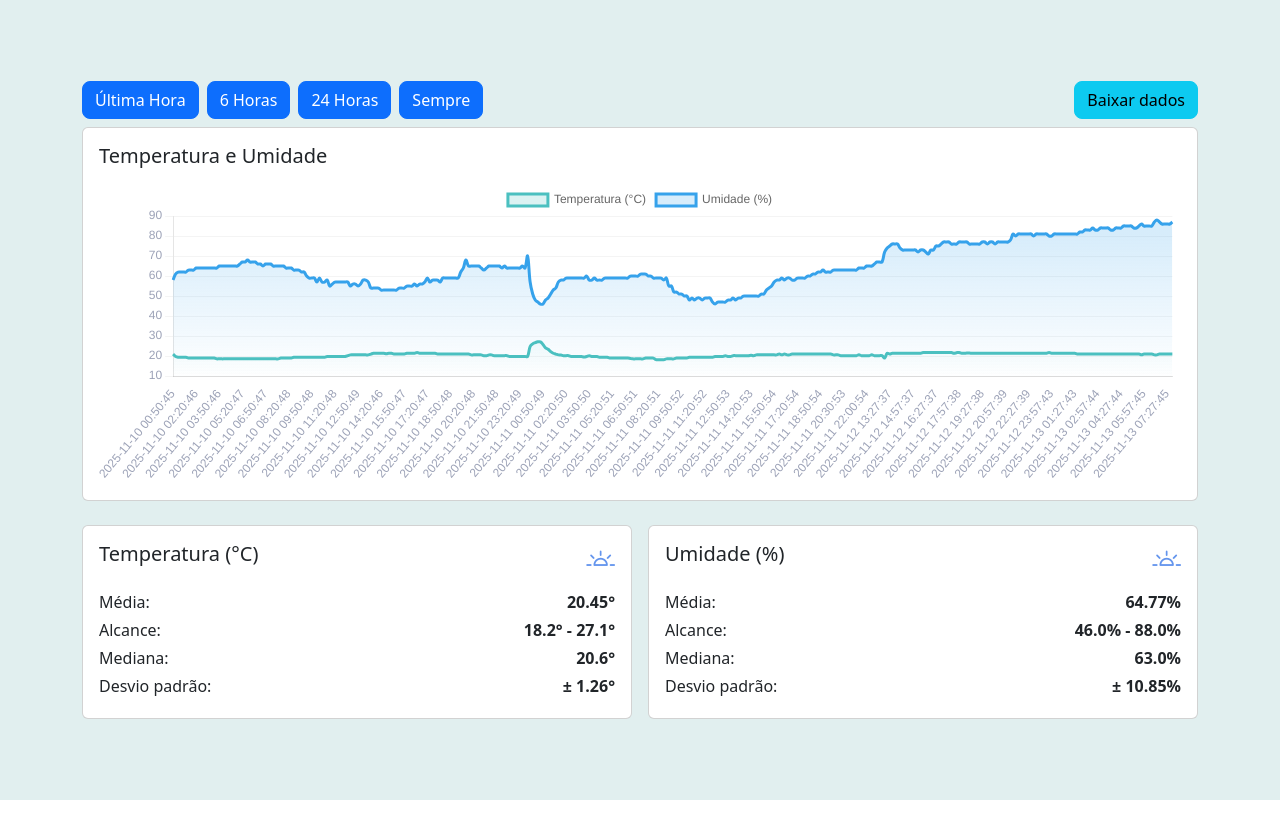
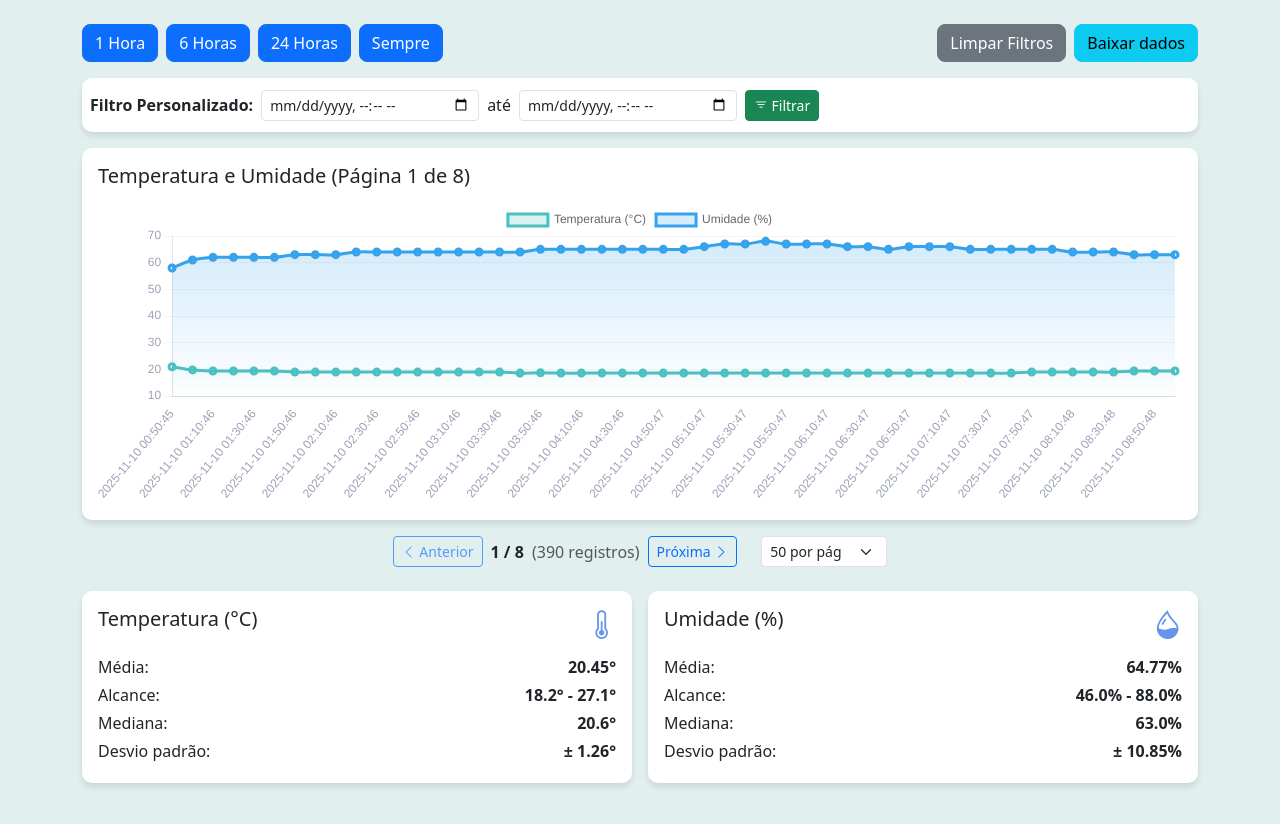
Before and after one commit to CristianMB2255/trabalho-IoT, a Flask app: page / in a window 1280 px wide. Before the commit the page ends 800 px from the top, so only its background shows below. Run offline with Flask 3, Linux system fonts and the light colour scheme.

Commit message:
Projeto IoT

```diff
--- a/app.py
+++ b/app.py
@@ -4,6 +4,7 @@ from flask import Flask, render_template, jsonify, request, send_file
 import threading
 import json
 import io
+import math
 
 app = Flask(__name__)
 
@@ -28,63 +29,128 @@ def calculate_stats(series):
         "std_dev": std_dev_val
     }
 
-def get_processed_data(timeframe_hours):
+def get_processed_data(timeframe_hours='all', start_date=None, end_date=None, page=1, limit=100):
     with file_lock:
         try:
             df = pd.read_csv(DATA_FILE)
-
             df['timestamp'] = pd.to_datetime(df['timestamp'])
 
         except (FileNotFoundError, pd.errors.EmptyDataError):
-            print("Arquivo data.csv não encontrado ou vazio. Aguardando dados...")
+            print("Arquivo data.csv não encontrado ou vazio.")
             empty_stats = calculate_stats(pd.Series(dtype=float))
-            return { "data": [], "timeframe_hours": timeframe_hours, "temperature_infos": empty_stats, "humidity_infos": empty_stats }
+            return {
+                "data": [],
+                "timeframe_hours": timeframe_hours,
+                "temperature_infos": empty_stats,
+                "humidity_infos": empty_stats,
+                "pagination": { "page": 1, "limit": limit, "total_pages": 1, "total_records": 0 }
+            }
         except Exception as e:
             print(f"Erro ao ler o CSV: {e}")
             empty_stats = calculate_stats(pd.Series(dtype=float))
-            return { "data": [], "timeframe_hours": timeframe_hours, "temperature_infos": empty_stats, "humidity_infos": empty_stats }
+            return {
+                "data": [],
+                "timeframe_hours": timeframe_hours,
+                "temperature_infos": empty_stats,
+                "humidity_infos": empty_stats,
+                "pagination": { "page": 1, "limit": limit, "total_pages": 1, "total_records": 0 }
+            }
 
-    cutoff_time = dt.datetime.now() - dt.timedelta(hours=timeframe_hours) if timeframe_hours != 'all' else df['timestamp'].min()
-    filtered_df = df[df['timestamp'] >= cutoff_time].copy()
+    if start_date and end_date:
+        try:
+            s_date = pd.to_datetime(start_date)
+            e_date = pd.to_datetime(end_date)
+            filtered_df = df[(df['timestamp'] >= s_date) & (df['timestamp'] <= e_date)].copy()
+        except Exception as e:
+            print(f"Erro ao converter datas: {e}")
+            filtered_df = df.copy()
+    else:
+        cutoff_time = dt.datetime.now() - dt.timedelta(hours=timeframe_hours) if timeframe_hours != 'all' else df['timestamp'].min()
+        filtered_df = df[df['timestamp'] >= cutoff_time].copy()
 
     temperature_stats = calculate_stats(filtered_df['temperature'])
     humidity_stats = calculate_stats(filtered_df['humidity'])
 
+    total_records = len(filtered_df)
+    total_pages = math.ceil(total_records / limit)
+
+    if page < 1: page = 1
+    if page > total_pages and total_pages > 0: page = total_pages
+
+    start_index = (page - 1) * limit
+    end_index = start_index + limit
+
+    paginated_df = filtered_df.iloc[start_index:end_index].copy()
+
     data_list = []
-    if not filtered_df.empty:
-        filtered_df['timestamp'] = filtered_df['timestamp'].dt.strftime('%Y-%m-%d %H:%M:%S')
-        data_list = filtered_df.to_dict('records')
+    if not paginated_df.empty:
+        paginated_df['timestamp'] = paginated_df['timestamp'].dt.strftime('%Y-%m-%d %H:%M:%S')
+        data_list = paginated_df.to_dict('records')
 
     final_data = {
         "data": data_list,
         "timeframe_hours": timeframe_hours,
         "temperature_infos": temperature_stats,
-        "humidity_infos": humidity_stats
+        "humidity_infos": humidity_stats,
+        "pagination": {
+            "page": page,
+            "limit": limit,
+            "total_pages": total_pages,
+            "total_records": total_records
+        }
     }
 
     return final_data
 
 @app.route("/")
 def index():
+    start_date = request.args.get('start_date')
+    end_date = request.args.get('end_date')
     filter_arg = request.args.get('filter', 'all')
+
+    try:
+        page = int(request.args.get('page', 1))
+    except ValueError:
+        page = 1
+
+    try:
+        limit = int(request.args.get('limit', 50))
+    except ValueError:
+        limit = 50
+
     timeframe_hours = 'all'
-    if filter_arg != 'all':
-        try:
-            timeframe_hours = float(filter_arg[:-1])
-        except:
-            timeframe_hours = 'all'
 
-    data_to_render = get_processed_data(timeframe_hours=timeframe_hours)
-    return render_template("index.html", data=data_to_render)
+    if not start_date and not end_date:
+        if filter_arg != 'all':
+            try:
+                timeframe_hours = float(filter_arg[:-1])
+            except:
+                timeframe_hours = 'all'
+
+    data_to_render = get_processed_data(
+        timeframe_hours=timeframe_hours,
+        start_date=start_date,
+        end_date=end_date,
+        page=page,
+        limit=limit
+    )
+
+    return render_template(
+        "index.html",
+        data=data_to_render,
+        start_date=start_date,
+        end_date=end_date,
+        current_filter=filter_arg
+    )
 
 @app.route("/json/all")
 def api_all_data():
-    processed_data = get_processed_data(timeframe_hours='all')
+    processed_data = get_processed_data(timeframe_hours='all', limit=1000000)
     return jsonify(processed_data)
 
 @app.route("/json/export")
 def api_export_data():
-    processed_data = processed_data = get_processed_data(timeframe_hours='all')
+    processed_data = get_processed_data(timeframe_hours='all', limit=1000000)
     try:
         json_data = json.dumps(processed_data, indent=4)
         buffer = io.BytesIO()
--- a/static/styles.css
+++ b/static/styles.css
@@ -1,8 +1,25 @@
 body {
     background-color: rgb(225, 239, 239);
     margin: 0;
-    height: 100vh;
-    display: flex;
-    justify-content: center;
-    align-items: center;
-  }
+    min-height: 100vh;
+}
+
+.container {
+    padding-bottom: 2rem;
+}
+
+.card {
+    border: none;
+    box-shadow: 0 4px 6px rgba(0, 0, 0, 0.1);
+    border-radius: 10px;
+}
+
+.btns-group .btn {
+    font-weight: 500;
+}
+
+.chart {
+    position: relative;
+    height: 300px;
+    width: 100%;
+}
--- a/templates/index.html
+++ b/templates/index.html
@@ -5,120 +5,158 @@
     <meta charset="UTF-8">
     <meta name="viewport" content="width=device-width, initial-scale=1.0">
     <link href="https://cdn.jsdelivr.net/npm/bootstrap@5.3.8/dist/css/bootstrap.min.css" rel="stylesheet"
-        integrity="sha384-sRIl4kxILFvY47J16cr9ZwB07vP4J8+LH7qKQnuqkuIAvNWLzeN8tE5YBujZqJLB" crossorigin="anonymous">
+        xintegrity="sha384-sRIl4kxILFvY47J16cr9ZwB07vP4J8+LH7qKQnuqkuIAvNWLzeN8tE5YBujZqJLB" crossorigin="anonymous">
     <link rel="stylesheet" href="https://cdn.jsdelivr.net/npm/bootstrap-icons@1.13.1/font/bootstrap-icons.min.css">
     <link rel="stylesheet" href="./static/styles.css">
-
-    <title>Document</title>
+    <title>Monitoramento</title>
 </head>
 
 <body>
-    <div class="container">
-        <div class="btns-group mb-2 d-flex gap-2">
-            <button type="button" class="btn btn-primary rounded-3" value="1h">Última Hora</button>
-            <button type="button" class="btn btn-primary rounded-3" value="6h">6 Horas</button>
-            <button type="button" class="btn btn-primary rounded-3" value="24h">24 Horas</button>
-            <button type="button" class="btn btn-primary rounded-3" value="all">Sempre</button>
-            <a type="button" class="btn btn-info ms-auto rounded-3" href="/json/export" download>Baixar dados</a>
+    <div class="container my-4">
+        <div class="d-flex flex-wrap gap-2 mb-3 align-items-center justify-content-between">
+            <div class="btns-group d-flex gap-2">
+                <button type="button" class="btn btn-primary rounded-3" value="1h">1 Hora</button>
+                <button type="button" class="btn btn-primary rounded-3" value="6h">6 Horas</button>
+                <button type="button" class="btn btn-primary rounded-3" value="24h">24 Horas</button>
+                <button type="button" class="btn btn-primary rounded-3" value="all">Sempre</button>
+            </div>
+            <div class="d-flex gap-2">
+                 <a href="/" class="btn btn-secondary rounded-3">Limpar Filtros</a>
+                 <a type="button" class="btn btn-info rounded-3" href="/json/export" download>Baixar dados</a>
+            </div>
         </div>
+
+        <div class="card mb-3">
+            <div class="card-body p-2">
+                <div class="row g-2 align-items-center">
+                    <div class="col-auto">
+                        <label class="col-form-label fw-bold">Filtro Personalizado:</label>
+                    </div>
+                    <div class="col-auto">
+                        <input type="datetime-local" class="form-control form-control-sm" id="start-date" value="{{ start_date if start_date else '' }}">
+                    </div>
+                    <div class="col-auto">
+                        <span>até</span>
+                    </div>
+                    <div class="col-auto">
+                        <input type="datetime-local" class="form-control form-control-sm" id="end-date" value="{{ end_date if end_date else '' }}">
+                    </div>
+                    <div class="col-auto">
+                        <button type="button" class="btn btn-sm btn-success" id="btn-custom-filter">
+                            <i class="bi bi-filter"></i> Filtrar
+                        </button>
+                    </div>
+                </div>
+            </div>
+        </div>
+
         <div class="card">
             <div class="card-body p-3">
-                <h5 class="mb-3">Temperatura e Umidade</h5>
+                <h5 class="mb-3">Temperatura e Umidade (Página {{ data.pagination.page }} de {{ data.pagination.total_pages }})</h5>
                 <div class="chart">
                     <canvas id="line-chart-gradient" height="300"></canvas>
                 </div>
             </div>
         </div>
+
+        <div class="d-flex justify-content-center align-items-center mt-3 gap-2">
+            <button class="btn btn-outline-primary btn-sm" id="prev-page" {% if data.pagination.page <= 1 %}disabled{% endif %}>
+                <i class="bi bi-chevron-left"></i> Anterior
+            </button>
+
+            <span class="fw-bold">
+                {{ data.pagination.page }} / {{ data.pagination.total_pages }}
+                <span class="text-muted fw-normal ms-1">({{ data.pagination.total_records }} registros)</span>
+            </span>
+
+            <button class="btn btn-outline-primary btn-sm" id="next-page" {% if data.pagination.page >= data.pagination.total_pages %}disabled{% endif %}>
+                Próxima <i class="bi bi-chevron-right"></i>
+            </button>
+
+            <select id="limit-selector" class="form-select form-select-sm w-auto ms-3">
+                <option value="25" {% if data.pagination.limit == 25 %}selected{% endif %}>25 por pág</option>
+                <option value="50" {% if data.pagination.limit == 50 %}selected{% endif %}>50 por pág</option>
+                <option value="100" {% if data.pagination.limit == 100 %}selected{% endif %}>100 por pág</option>
+            </select>
+        </div>
+
         <div class="container d-inline-flex justify-content-between gap-3 mt-4 p-0">
             <div class="card flex-fill" style="width: 18rem;">
                 <div class="card-body d-flex flex-column">
                     <h5 class="card-title d-flex">
                         <p class="p-0">Temperatura (°C)</p>
-                        <i class="bi bi-brightness-alt-high ms-auto p-0"
-                            style="font-size: 1.8rem; color: cornflowerblue;"></i>
+                        <i class="bi bi-thermometer-half ms-auto p-0" style="font-size: 1.8rem; color: cornflowerblue;"></i>
                     </h5>
-                    <p class="card-text mb-1 d-flex">
-                        Média:
-                        <strong class="ms-auto p-0">
-                            {{ data.temperature_infos.avg }}°
-                        </strong>
-                    </p>
-                    <p class="card-text mb-1 d-flex">
-                        Alcance:
-                        <strong class="ms-auto p-0">
-                            {{ data.temperature_infos.min }}° - {{ data.temperature_infos.max }}°
-                        </strong>
-                    </p>
-                    <p class="card-text mb-1 d-flex">
-                        Mediana:
-                        <strong class="ms-auto p-0">
-                            {{ data.temperature_infos.median }}°
-                        </strong>
-                    </p>
-                    <p class="card-text mb-1 d-flex">
-                        Desvio padrão:
-                        <strong class="ms-auto p-0">
-                            ± {{ data.temperature_infos.std_dev }}°
-                        </strong>
-                    </p>
+                    <p class="card-text mb-1 d-flex">Média: <strong class="ms-auto p-0">{{ data.temperature_infos.avg }}°</strong></p>
+                    <p class="card-text mb-1 d-flex">Alcance: <strong class="ms-auto p-0">{{ data.temperature_infos.min }}° - {{ data.temperature_infos.max }}°</strong></p>
+                    <p class="card-text mb-1 d-flex">Mediana: <strong class="ms-auto p-0">{{ data.temperature_infos.median }}°</strong></p>
+                    <p class="card-text mb-1 d-flex">Desvio padrão: <strong class="ms-auto p-0">± {{ data.temperature_infos.std_dev }}°</strong></p>
                 </div>
             </div>
             <div class="card flex-fill" style="width: 18rem;">
                 <div class="card-body d-flex flex-column">
                     <h5 class="card-title d-flex">
                         <p class="p-0">Umidade (%)</p>
-                        <i class="bi bi-brightness-alt-high ms-auto p-0"
-                            style="font-size: 1.8rem; color: cornflowerblue;"></i>
+                        <i class="bi bi-droplet-half ms-auto p-0" style="font-size: 1.8rem; color: cornflowerblue;"></i>
                     </h5>
-                    <p class="card-text mb-1 d-flex">
-                        Média:
-                        <strong class="ms-auto p-0">
-                            {{ data.humidity_infos.avg }}%
-                        </strong>
-                    </p>
-                    <p class="card-text mb-1 d-flex">
-                        Alcance:
-                        <strong class="ms-auto p-0">
-                            {{ data.humidity_infos.min }}% - {{ data.humidity_infos.max }}%
-                        </strong>
-                    </p>
-                    <p class="card-text mb-1 d-flex">
-                        Mediana:
-                        <strong class="ms-auto p-0">
-                            {{ data.humidity_infos.median }}%
-                        </strong>
-                    </p>
-                    <p class="card-text mb-1 d-flex">
-                        Desvio padrão:
-                        <strong class="ms-auto p-0">
-                            ± {{ data.humidity_infos.std_dev }}%
-                        </strong>
-                    </p>
+                    <p class="card-text mb-1 d-flex">Média: <strong class="ms-auto p-0">{{ data.humidity_infos.avg }}%</strong></p>
+                    <p class="card-text mb-1 d-flex">Alcance: <strong class="ms-auto p-0">{{ data.humidity_infos.min }}% - {{ data.humidity_infos.max }}%</strong></p>
+                    <p class="card-text mb-1 d-flex">Mediana: <strong class="ms-auto p-0">{{ data.humidity_infos.median }}%</strong></p>
+                    <p class="card-text mb-1 d-flex">Desvio padrão: <strong class="ms-auto p-0">± {{ data.humidity_infos.std_dev }}%</strong></p>
                 </div>
             </div>
         </div>
     </div>
 
     <script src="https://cdn.jsdelivr.net/npm/chart.js"></script>
-    <script src="https://cdn.jsdelivr.net/npm/@popperjs/core@2.11.8/dist/umd/popper.min.js"
-        integrity="sha384-I7E8VVD/ismYTF4hNIPjVp/Zjvgyol6VFvRkX/vR+Vc4jQkC+hVqc2pM8ODewa9r"
-        crossorigin="anonymous"></script>
-    <script src="https://cdn.jsdelivr.net/npm/bootstrap@5.3.8/dist/js/bootstrap.min.js"
-        integrity="sha384-G/EV+4j2dNv+tEPo3++6LCgdCROaejBqfUeNjuKAiuXbjrxilcCdDz6ZAVfHWe1Y"
-        crossorigin="anonymous"></script>
+    <script src="https://cdn.jsdelivr.net/npm/@popperjs/core@2.11.8/dist/umd/popper.min.js" crossorigin="anonymous"></script>
+    <script src="https://cdn.jsdelivr.net/npm/bootstrap@5.3.8/dist/js/bootstrap.min.js" crossorigin="anonymous"></script>
 
     <script>
+        function updateUrl(params) {
+            const url = new URL(window.location.href);
+            for (const key in params) {
+                url.searchParams.set(key, params[key]);
+            }
+            window.location.href = url.toString();
+        }
+
         document.querySelectorAll('.btns-group button').forEach(button => {
             button.addEventListener('click', () => {
                 const filterValue = button.value;
                 if (!filterValue) return;
-
-                window.location.href = `/?filter=${encodeURIComponent(filterValue)}`;
+                window.location.href = `/?filter=${encodeURIComponent(filterValue)}&page=1`;
             });
         });
 
+        document.getElementById('btn-custom-filter').addEventListener('click', () => {
+            const startDate = document.getElementById('start-date').value;
+            const endDate = document.getElementById('end-date').value;
+            if (startDate && endDate) {
+                window.location.href = `/?start_date=${encodeURIComponent(startDate)}&end_date=${encodeURIComponent(endDate)}&page=1`;
+            } else {
+                alert('Por favor, selecione a data de início e fim.');
+            }
+        });
+
+        const currentPage = {{ data.pagination.page }};
+        const currentLimit = {{ data.pagination.limit }};
+
+        document.getElementById('prev-page').addEventListener('click', () => {
+            if (currentPage > 1) {
+                updateUrl({ page: currentPage - 1 });
+            }
+        });
+
+        document.getElementById('next-page').addEventListener('click', () => {
+            updateUrl({ page: currentPage + 1 });
+        });
+
+        document.getElementById('limit-selector').addEventListener('change', (e) => {
+            updateUrl({ limit: e.target.value, page: 1 });
+        });
+
         const chartData = {{ data | tojson | safe }};
-
         const labels = chartData.data.map(item => item.timestamp);
         const tempValues = chartData.data.map(item => item.temperature);
         const humValues = chartData.data.map(item => item.humidity);
@@ -148,7 +186,7 @@
                         borderWidth: 3,
                         tension: 0.4,
                         fill: true,
-                        pointRadius: 0
+                        pointRadius: 3
                     },
                     {
                         label: "Umidade (%)",
@@ -158,29 +196,20 @@
                         borderWidth: 3,
                         tension: 0.4,
                         fill: true,
-                        pointRadius: 0
+                        pointRadius: 3
                     }
                 ]
             },
             options: {
                 responsive: true,
                 maintainAspectRatio: false,
-                plugins: {
-                    legend: { display: true },
-                },
+                plugins: { legend: { display: true } },
                 scales: {
-                    y: {
-                        grid: { color: "rgba(200,200,200,0.2)" },
-                        ticks: { color: "#9ca2b7" }
-                    },
-                    x: {
-                        ticks: { color: "#9ca2b7" },
-                        grid: { display: false }
-                    }
+                    y: { grid: { color: "rgba(200,200,200,0.2)" }, ticks: { color: "#9ca2b7" } },
+                    x: { ticks: { color: "#9ca2b7" }, grid: { display: false } }
                 }
             }
         });
     </script>
 </body>
-
 </html>
```
